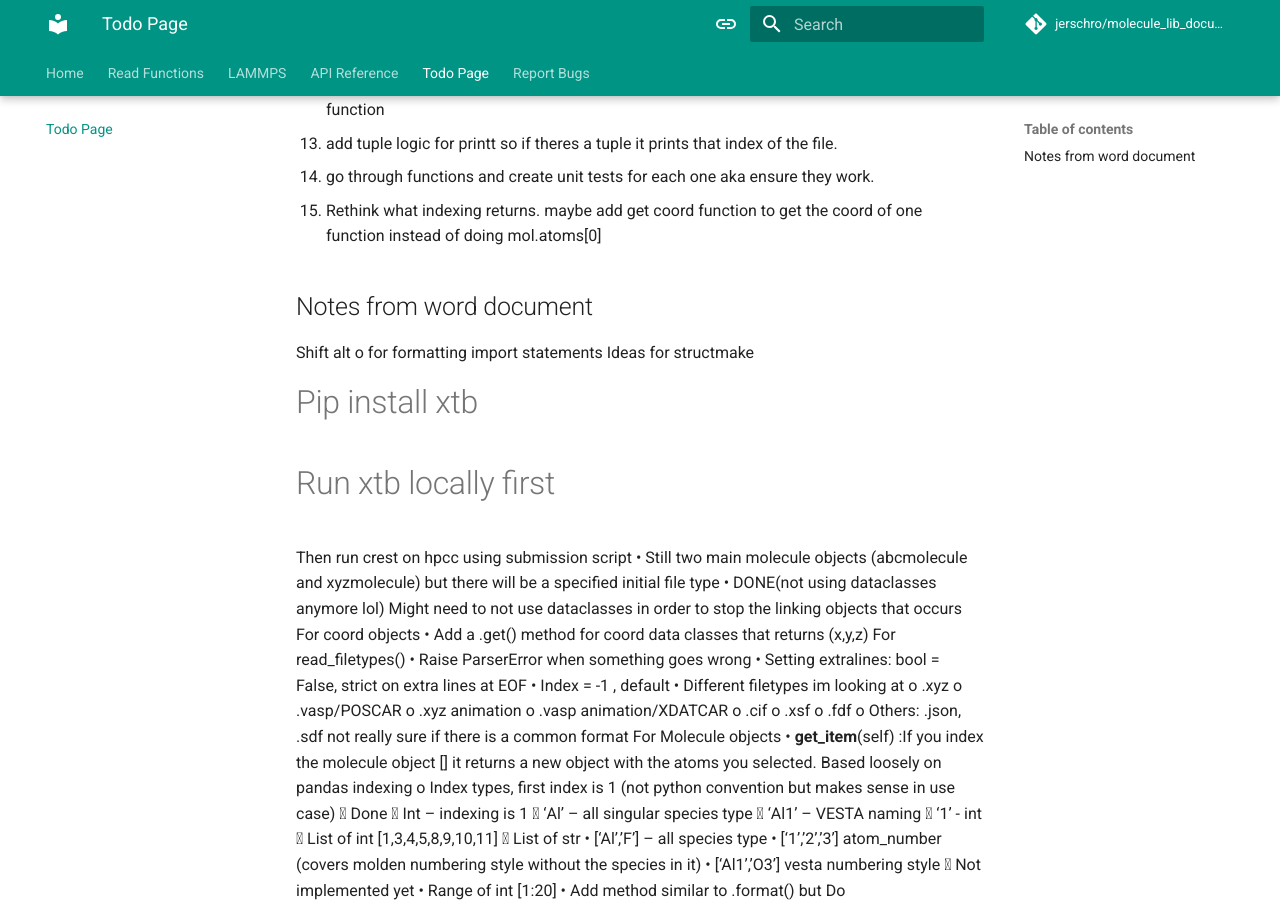
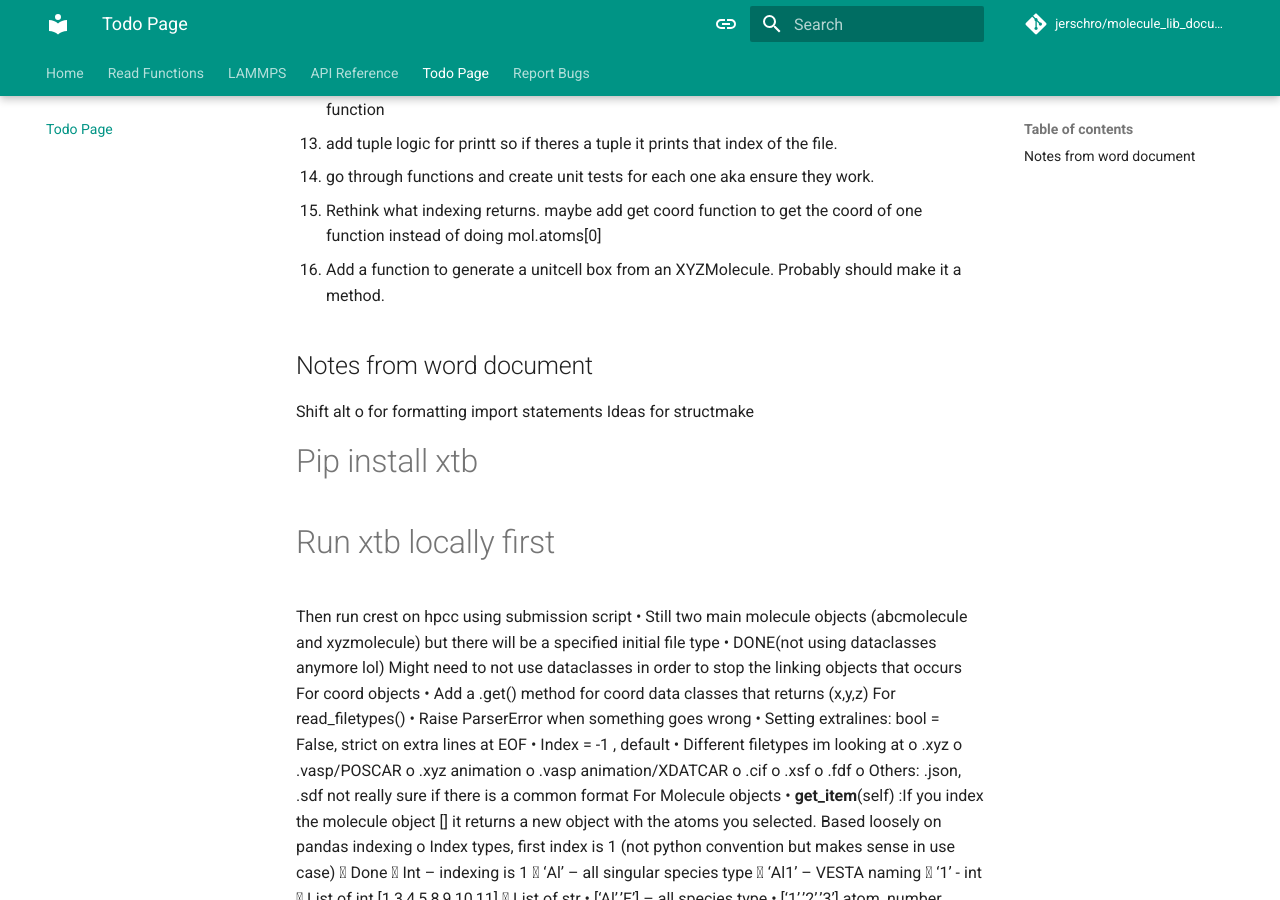
Before and after one commit to jerschro/molecule_lib_documentation, an MkDocs documentation site: the page built from docs/todo.md, in a window 1280 px wide and 900 px high, scrolled down 644 px. Built offline with MkDocs 1.6.1 and Material for MkDocs 9.7.7, drawn with Linux system fonts in a browser that asks for light colours; comment, search, counter and statistics services are not loaded.

Commit message:
Update todo.md

```diff
--- a/docs/todo.md
+++ b/docs/todo.md
@@ -15,6 +15,7 @@
 14. add tuple logic for printt so if theres a tuple it prints that index of the file.
 15. go through functions and create unit tests for each one aka ensure they work.
 16. Rethink what indexing returns. maybe add get coord function to get the coord of one function instead of doing mol.atoms[0]
+17. Add a function to generate a unitcell box from an XYZMolecule. Probably should make it a method.
 
 
 
```
